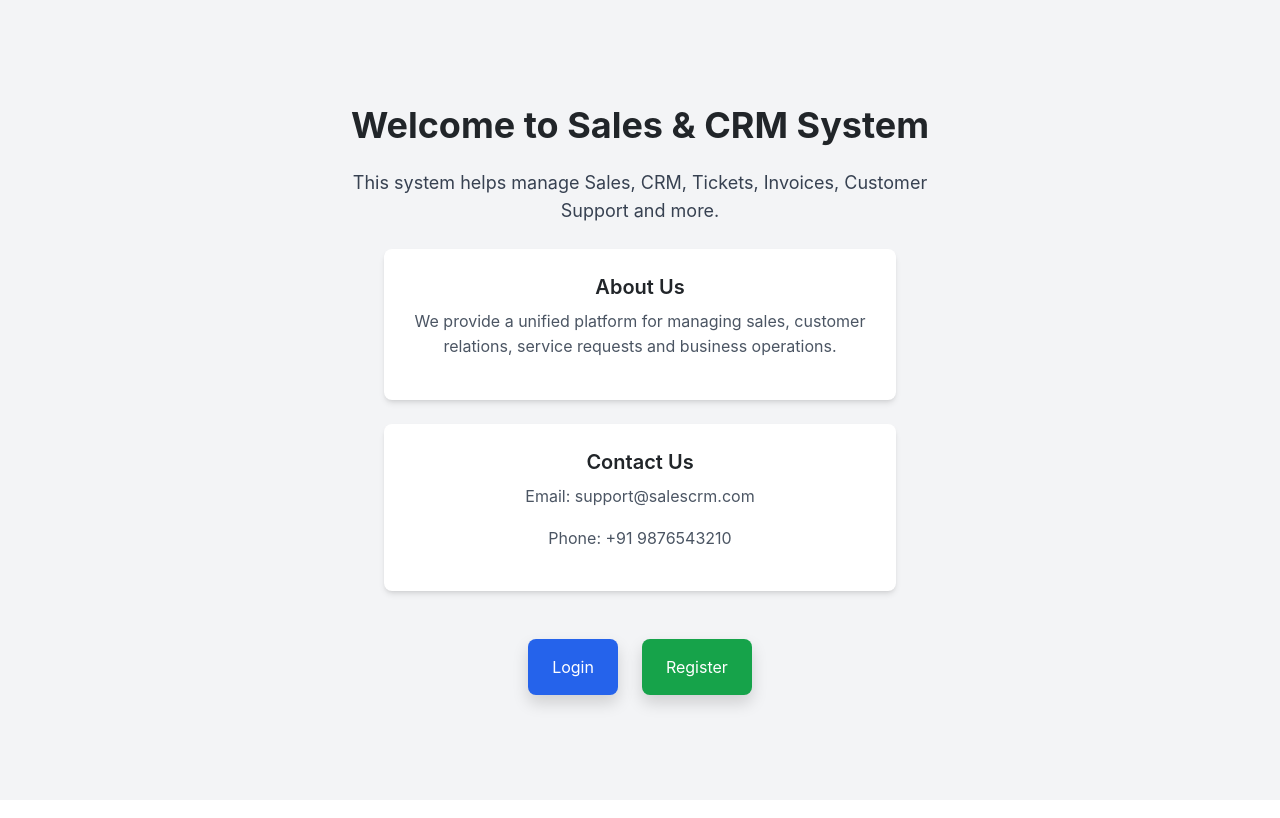
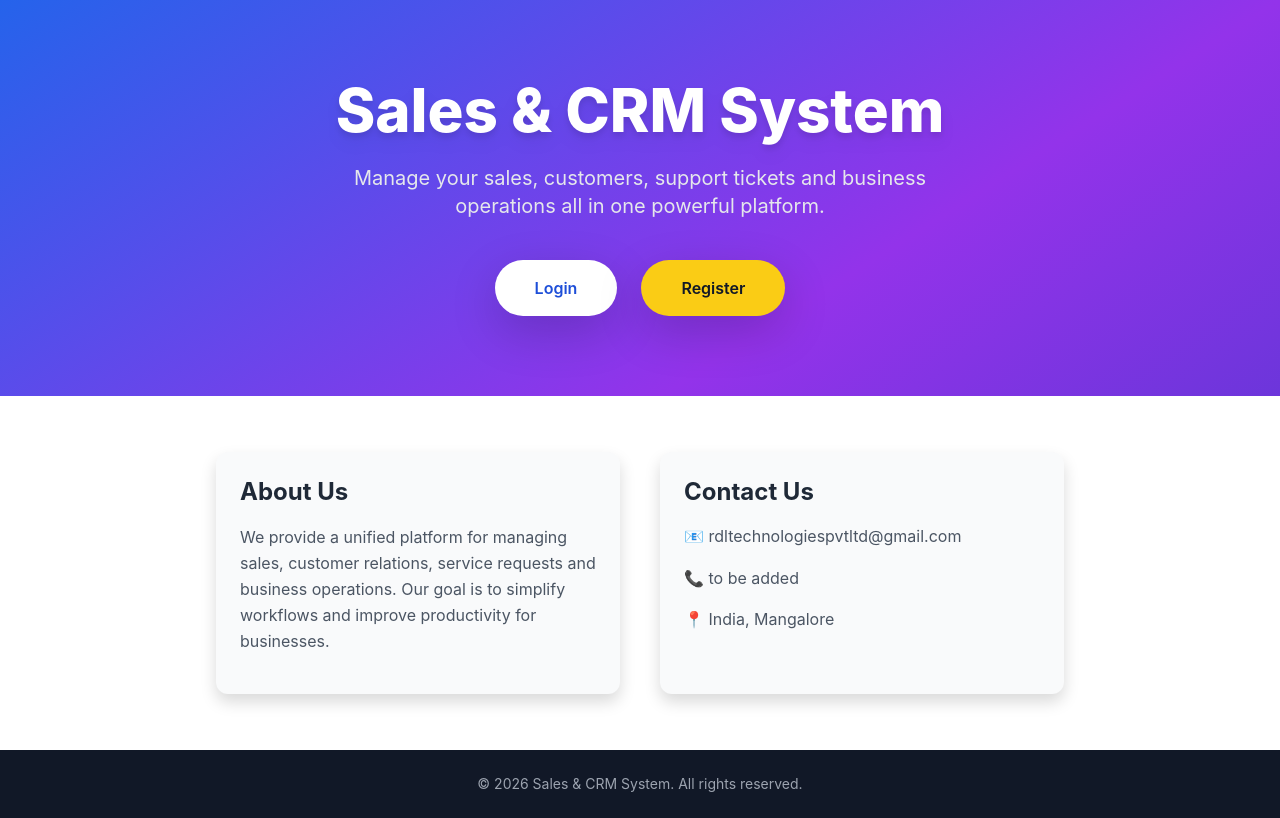
Before and after one commit to FrenitaFernandes/sales-crm, a React (Create React App) app: page / in a window 1280 px wide. Built offline with nearby package versions, Linux system fonts and the light colour scheme.

Commit message:
UI updates to login, register and home hero section

```diff
--- a/src/pages/ForgotPassword.jsx
+++ b/src/pages/ForgotPassword.jsx
@@ -35,6 +35,7 @@ function ForgotPassword() {
         <p className="text-center text-sm text-gray-500 mt-4">
           You will receive an email with instructions.
         </p>
+
       </form>
     </div>
   );
--- a/src/pages/Home.jsx
+++ b/src/pages/Home.jsx
@@ -2,45 +2,62 @@ import { Link } from "react-router-dom";
 
 function Home() {
   return (
-    <div className="min-h-screen flex flex-col items-center justify-center bg-gray-100 text-center p-10">
+    <div className="min-h-screen bg-gradient-to-br from-blue-600 via-purple-600 to-indigo-700 text-white flex flex-col">
 
-      <h1 className="text-4xl font-bold mb-6">Welcome to Sales & CRM System</h1>
+      {/* HERO SECTION (Less congested) */}
+      <div className="flex flex-col items-center justify-center text-center flex-1 px-6 py-20">
+        <h1 className="text-5xl md:text-6xl font-extrabold mb-6 drop-shadow-lg">
+          Sales & CRM System
+        </h1>
 
-      <p className="text-lg text-gray-700 max-w-xl mb-4">
-        This system helps manage Sales, CRM, Tickets, Invoices, Customer Support and more.
+        <p className="text-lg md:text-xl max-w-2xl mb-10 text-gray-200 leading-relaxed">
+          Manage your sales, customers, support tickets and business operations
+          all in one powerful platform.
         </p>
 
-      {/* ABOUT US */}
-      <div className="bg-white shadow-md rounded-lg p-6 w-full max-w-lg mb-4">
-        <h2 className="text-xl font-semibold mb-2">About Us</h2>
-        <p className="text-gray-600">
-          We provide a unified platform for managing sales, customer relations,
-          service requests and business operations.
-        </p>
-      </div>
-
-      {/* CONTACT US */}
-      <div className="bg-white shadow-md rounded-lg p-6 w-full max-w-lg mb-6">
-        <h2 className="text-xl font-semibold mb-2">Contact Us</h2>
-        <p className="text-gray-600">Email: support@salescrm.com</p>
-        <p className="text-gray-600">Phone: +91 9876543210</p>
-      </div>
-
-      {/* LOGIN & REGISTER */}
-      <div className="flex gap-6 mt-4">
+        <div className="flex gap-6">
           <Link
             to="/login"
-          className="px-6 py-3 bg-blue-600 text-white rounded-lg shadow hover:bg-blue-700"
+            className="px-10 py-3 bg-white text-blue-700 font-semibold rounded-full shadow-lg hover:scale-105 transition"
           >
             Login
           </Link>
 
           <Link
             to="/register"
-          className="px-6 py-3 bg-green-600 text-white rounded-lg shadow hover:bg-green-700"
+            className="px-10 py-3 bg-yellow-400 text-gray-900 font-semibold rounded-full shadow-lg hover:scale-105 transition"
           >
             Register
           </Link>
+        </div>
+      </div>
+
+      {/* ABOUT & CONTACT */}
+      <div className="bg-white text-gray-800 py-14">
+        <div className="max-w-4xl mx-auto grid grid-cols-1 md:grid-cols-2 gap-10 px-6">
+
+          <div className="bg-gray-50 p-6 rounded-xl shadow">
+            <h2 className="text-2xl font-bold mb-3">About Us</h2>
+            <p className="text-gray-600 leading-relaxed">
+              We provide a unified platform for managing sales, customer relations,
+              service requests and business operations. Our goal is to simplify
+              workflows and improve productivity for businesses.
+            </p>
+          </div>
+
+          <div className="bg-gray-50 p-6 rounded-xl shadow">
+            <h2 className="text-2xl font-bold mb-3">Contact Us</h2>
+            <p className="text-gray-600">📧 rdltechnologiespvtltd@gmail.com</p>
+            <p className="text-gray-600">📞 to be added</p>
+            <p className="text-gray-600">📍 India, Mangalore</p>
+          </div>
+
+        </div>
+      </div>
+
+      {/* FOOTER */}
+      <div className="bg-gray-900 text-gray-400 text-center py-4 text-sm">
+        © 2026 Sales & CRM System. All rights reserved.
       </div>
     </div>
   );
--- a/src/pages/Login.jsx
+++ b/src/pages/Login.jsx
@@ -1,6 +1,7 @@
 import { useState } from "react";
 import { Link, useNavigate } from "react-router-dom";
 import { loginUser } from "../services/authService";
+import { FaArrowLeft } from "react-icons/fa";
 
 function Login() {
   const [email, setEmail] = useState("");
@@ -16,9 +17,8 @@ function Login() {
       const data = await loginUser({ email, password });
       setMessage("Login successful!");
 
-      const role = data.user.role; // admin / customer
+      const role = data.user.role;
 
-      // Redirect based on role
       setTimeout(() => {
         if (role === "admin") {
           navigate("/admin/sales/dashboard");
@@ -26,18 +26,25 @@ function Login() {
           navigate("/customer/dashboard");
         }
       }, 800);
-
     } catch (error) {
       setMessage(error.response?.data?.message || "Login failed");
     }
   };
 
   return (
-    <div className="min-h-screen flex items-center justify-center bg-gray-100">
+    <div className="min-h-screen flex items-center justify-center bg-gradient-to-br from-blue-100 to-purple-100">
       <form
         onSubmit={handleLogin}
-        className="bg-white p-8 rounded-lg shadow-md w-96"
+        className="bg-white p-8 rounded-xl shadow-lg w-96 relative"
       >
+        {/* Back to Home */}
+        <Link
+          to="/"
+          className="absolute -top-4 left-4 bg-white px-3 py-1 rounded-full shadow text-sm text-blue-600 hover:bg-blue-600 hover:text-white transition flex items-center gap-2"
+        >
+          <FaArrowLeft size={12} /> Home
+        </Link>
+
         <h2 className="text-2xl font-bold mb-6 text-center">Login</h2>
 
         {message && (
@@ -70,19 +77,17 @@ function Login() {
 
         <button
           type="submit"
-          className="w-full bg-blue-600 text-white py-2 rounded hover:bg-blue-700"
+          className="w-full bg-blue-600 text-white py-2 rounded hover:bg-blue-700 transition"
         >
           Login
         </button>
 
-        {/* Forgot Password */}
         <div className="text-center mt-3">
           <Link to="/forgot-password" className="text-blue-600 hover:underline">
             Forgot Password?
           </Link>
         </div>
 
-        {/* Register Link */}
         <p className="text-center text-sm text-gray-600 mt-4">
           Don’t have an account?{" "}
           <Link to="/register" className="text-green-600 hover:underline">
--- a/src/pages/Register.jsx
+++ b/src/pages/Register.jsx
@@ -1,6 +1,7 @@
 import { useState } from "react";
 import { Link, useNavigate } from "react-router-dom";
 import { registerUser } from "../services/authService";
+import { FaArrowLeft } from "react-icons/fa";
 
 function Register() {
   const [name, setName] = useState("");
@@ -23,27 +24,32 @@ function Register() {
       const data = await registerUser({ name, email, password });
       setMessage(data.message);
 
-      // Redirect to login page after success
       setTimeout(() => {
         navigate("/login");
       }, 1000);
-
     } catch (error) {
       setMessage(error.response?.data?.message || "Registration failed");
     }
   };
 
   return (
-    <div className="min-h-screen flex items-center justify-center bg-gray-100">
+    <div className="min-h-screen flex items-center justify-center bg-gradient-to-br from-green-100 to-blue-100">
       <form
         onSubmit={handleRegister}
-        className="bg-white p-8 rounded-lg shadow-md w-96"
+        className="bg-white p-8 rounded-xl shadow-lg w-96 relative"
       >
+        {/* Back to Home */}
+        <Link
+          to="/"
+          className="absolute -top-4 left-4 bg-white px-3 py-1 rounded-full shadow text-sm text-green-600 hover:bg-green-600 hover:text-white transition flex items-center gap-2"
+        >
+          <FaArrowLeft size={12} /> Home
+        </Link>
+
         <h2 className="text-2xl font-bold mb-6 text-center">
           Customer Registration
         </h2>
 
-        {/* SUCCESS / ERROR MESSAGE */}
         {message && (
           <p
             className={`text-center text-sm mb-3 ${
@@ -94,7 +100,7 @@ function Register() {
 
         <button
           type="submit"
-          className="w-full bg-green-600 text-white py-2 rounded hover:bg-green-700"
+          className="w-full bg-green-600 text-white py-2 rounded hover:bg-green-700 transition"
         >
           Register
         </button>
```
Lines whose indentation alone changed are shown as unchanged.
